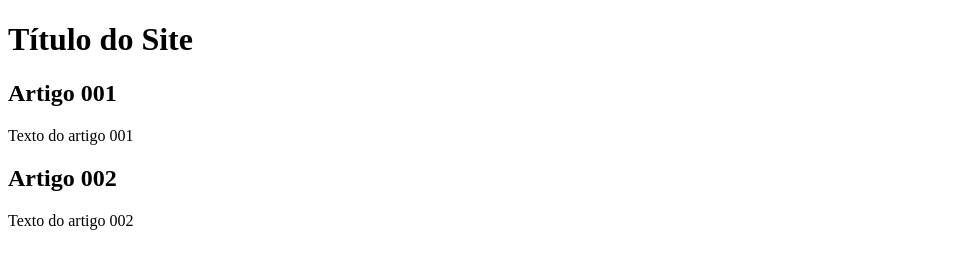
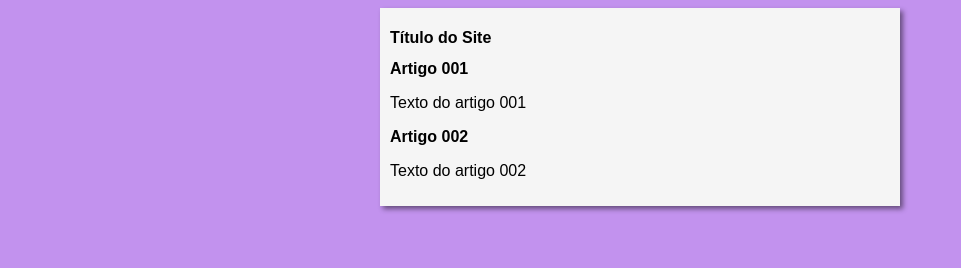
Before and after one commit to oggiie/Site-Test_001, a plain HTML site: page index.html in a window 1280 px wide. Shown: the whole page, without its empty margins (0-961 px from the left). Drawn offline with Linux system fonts and the light colour scheme.

Commit message:
Inclusão de Style.CSS para Design
Criação de elaboração de css básico para  o formatação do conteúdo do site...

```diff
--- /dev/null
+++ b/estilos/Style.css
@@ -0,0 +1,16 @@
+*{
+    font-family: Arial, Helvetica, sans-serif;
+    font-size: 16px;
+}
+
+body {
+    background-color: rgb(194, 146, 238);
+}
+
+main{
+    background-color: whitesmoke;
+    width: 500px;
+    margin: auto;
+    padding: 10px;
+    box-shadow: 3px 3px 5px rgba(0, 0, 0, 0.473);
+}
--- a/index.html
+++ b/index.html
@@ -4,7 +4,8 @@
     <meta charset="UTF-8">
     <meta http-equiv="X-UA-Compatible" content="IE=edge">
     <meta name="viewport" content="width=device-width, initial-scale=1.0">
-    <title>Document</title>
+    <title>Título do Site</title>
+    <link rel="stylesheet" href="estilos/Style.css">
 </head>
 <body>
     <main>
```
